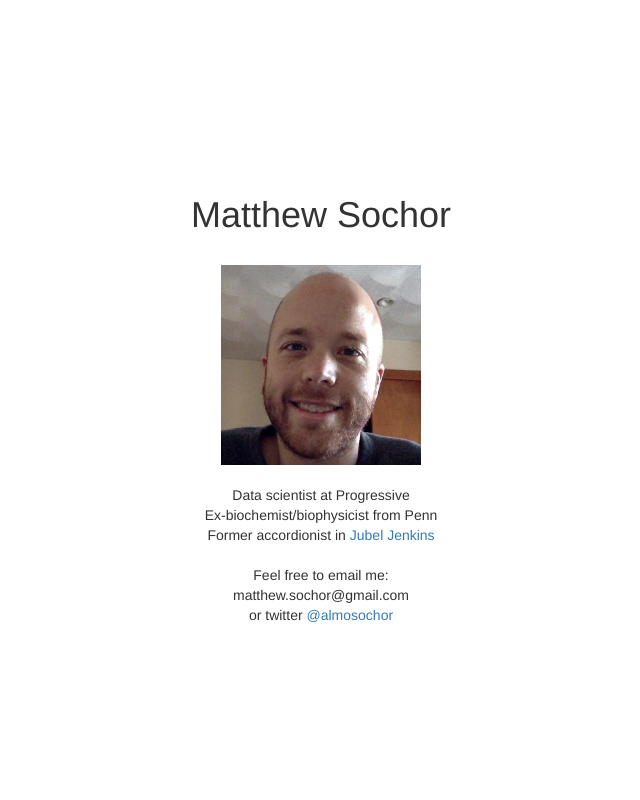
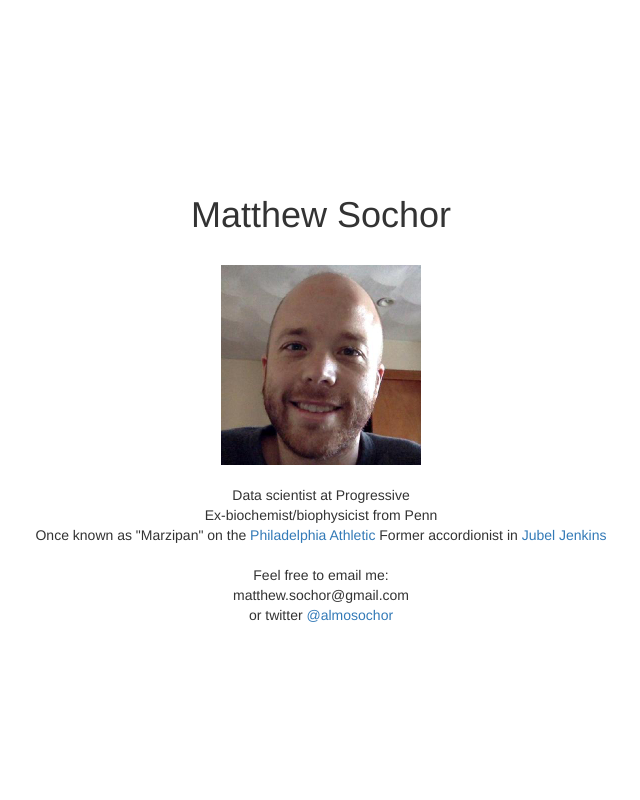
Before and after one commit to matthew-sochor-zz/mattso.ch, a Flask app: page /or in a window 1280 px wide. Shown: the whole page, without its empty margins (319-959 px from the left). Run offline with Flask 2, Linux system fonts and the light colour scheme; some libraries are stand-ins or nearby versions.

Commit message:
Add philly athletic to bio

```diff
--- a/app/templates/bio.html
+++ b/app/templates/bio.html
@@ -19,6 +19,7 @@
     <br> <br>
     Data scientist at Progressive <br>
     Ex-biochemist/biophysicist from Penn <br>
+    Once known as "Marzipan" on the <a href="http://phillyvintagebaseball.org/">Philadelphia Athletic</a>
     Former accordionist in <a href="https://jubeljenkins.bandcamp.com/">Jubel Jenkins</a> <br> <br>
     Feel free to email me: <br>
     matthew.sochor@gmail.com <br>
```
